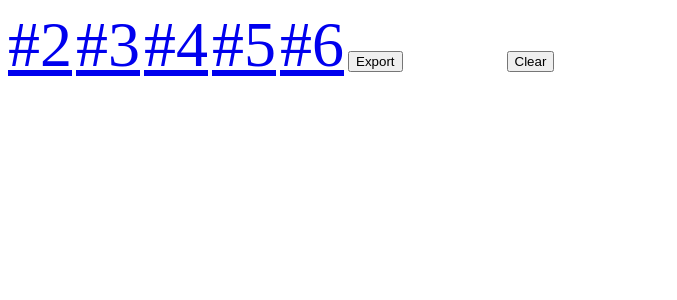
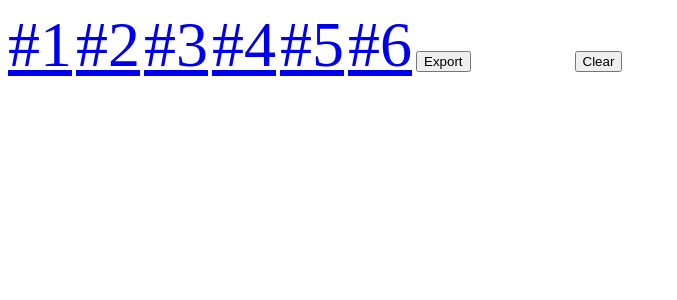
Before and after one commit to talkingtoaj/CorpusFrequency, a Flask app: page / in a window 1280 px wide. Shown: the top 300 px of the page, without its empty margins (0-677 px from the left). Run offline with Flask 2, Linux system fonts and the light colour scheme; parts of the project's set-up code (start-up, migrations or seed data) failed here and were passed over.

Commit message:
also admit 1-grams

```diff
--- a/app.py
+++ b/app.py
@@ -17,7 +17,7 @@ def load():
         with open(STATE_FILE, "rb") as file:
             ngram_groups = pickle.load(file)
     except FileNotFoundError:
-        for n in range(2, 7):
+        for n in range(1, 7):
             ngram_groups[str(n)] = {
                 result[0]: {
                     "ngram": result[0],
--- a/get_ngrams.py
+++ b/get_ngrams.py
@@ -10,7 +10,7 @@ file_contents = [line for line in file_contents if not line.count("SOURCE-FILE")
 #print(file_contents)
 
 results = {}
-for n in range(2,7):
+for n in range(1,7):
     vectorizer = CountVectorizer(ngram_range=(n,n))
     X = vectorizer.fit_transform(file_contents)
     terms = vectorizer.get_feature_names()
--- a/templates/nav.html
+++ b/templates/nav.html
@@ -1,5 +1,5 @@
 <!doctype html>
-{% for i in ('2', '3', '4', '5', '6') %}
+{% for i in ('1', '2', '3', '4', '5', '6') %}
 <a href="{{ '/ngrams/'+ i}}" style="font-size: 64px;"> #{{i}}</a>
 {% endfor %}
 <a href="/export"><button>Export</button></a>
```
